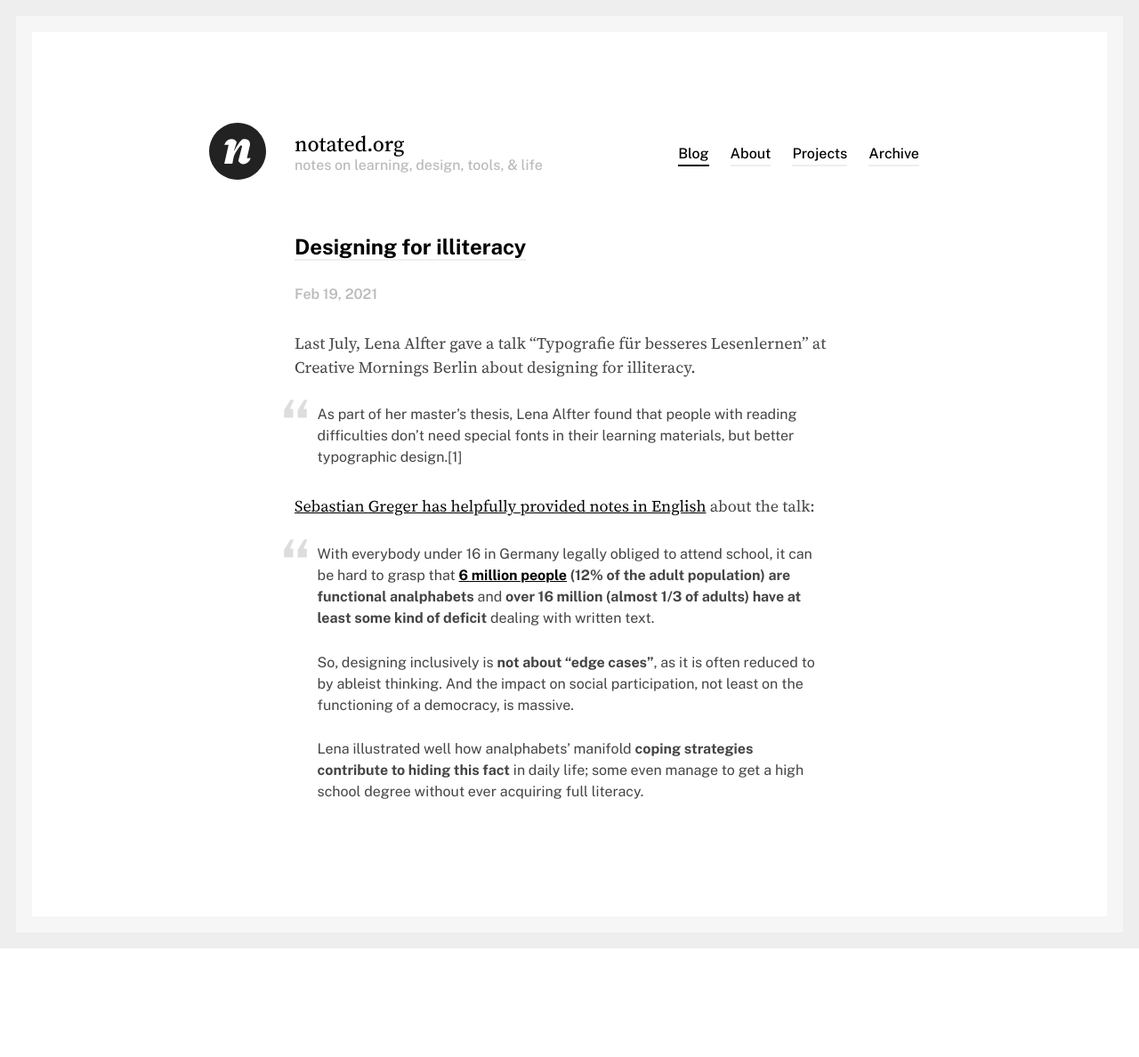
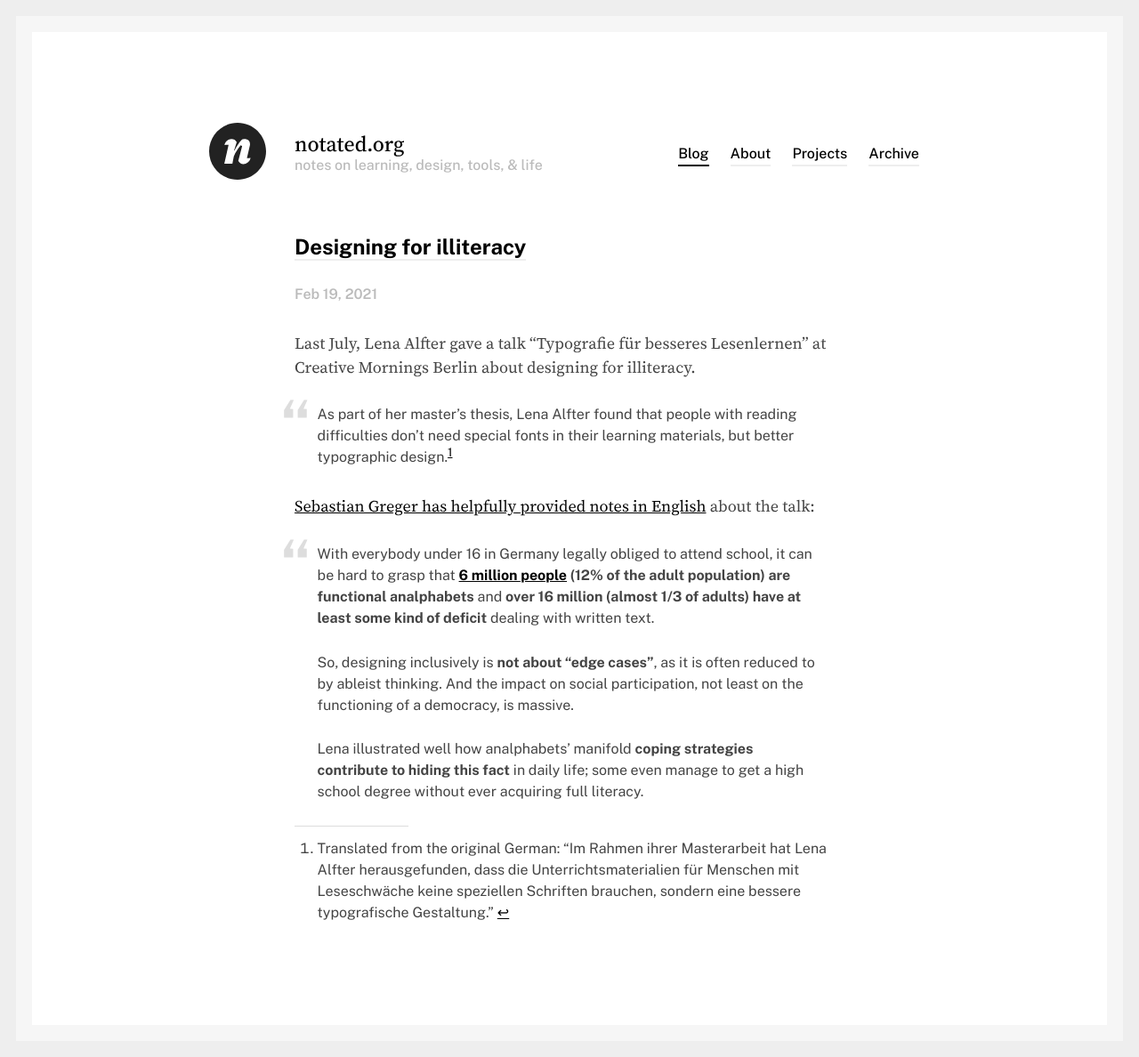
Before and after one commit to nevanscott/notated.org, a Jekyll site: the page built from _links/2021-02-19-designing-for-illiteracy.md, in a window 1280 px wide. Shown: the whole page at 89% size. Built offline with Jekyll 4.4.1, drawn with Linux system fonts in a browser that asks for light colours; before the commit the page ends 1066 px from its top, so only the background shows below that.

Commit message:
fix footnotes

```diff
--- a/_links/2021-02-19-designing-for-illiteracy.md
+++ b/_links/2021-02-19-designing-for-illiteracy.md
@@ -5,7 +5,7 @@ source: https://creativemornings.com/talks/lena-alfter
 ---
 Last July, Lena Alfter gave a talk "Typografie für besseres Lesenlernen" at Creative Mornings Berlin about designing for illiteracy.
 
-> As part of her master's thesis, Lena Alfter found that people with reading difficulties don't need special fonts in their learning materials, but better typographic design.\[1]
+> As part of her master's thesis, Lena Alfter found that people with reading difficulties don't need special fonts in their learning materials, but better typographic design.[^1]
 
 [Sebastian Greger has helpfully provided notes in English](https://sebastiangreger.net/2020/08/designing-for-illiteracy) about the talk:
 
--- a/_sass/components/footnotes.scss
+++ b/_sass/components/footnotes.scss
@@ -1,14 +1,18 @@
 .footnotes {
 	font-family: var(--font-sans, sans-serif);
+	font-size: var(--font-size-small);
 }
-.footnotes hr {
-	border: none;
+.footnotes::before {
+	content: '';
+	display: block;
 	border-top: 1px solid #DDD;
 	width: 8em;
 	margin: 1.6em 0 0;
 }
 .footnotes ol {
 	list-style: decimal;
+	margin: 0;
+	padding: 0;
 }
 .footnotes ol li {
 	margin-left: 1.6em;
```
